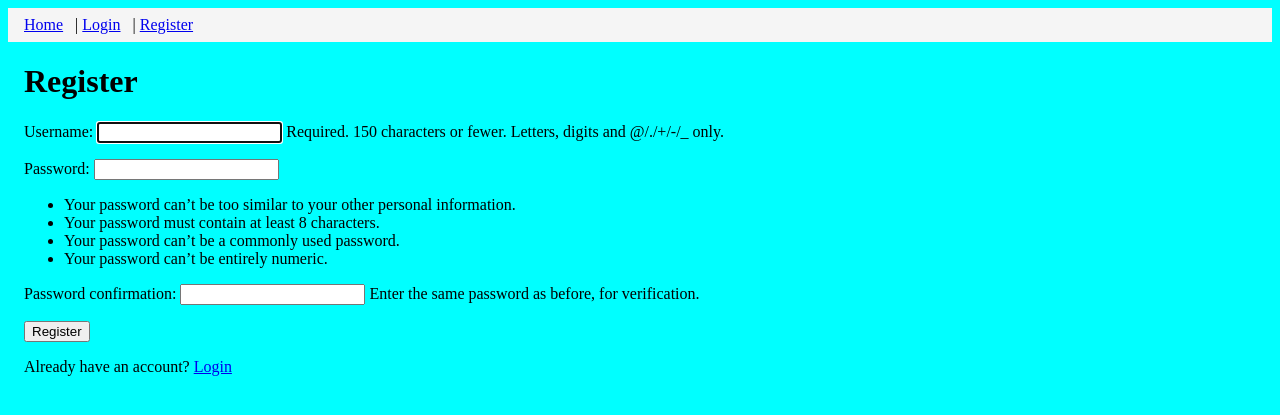
After one commit to pandyahariom/django, a Django app: page /accounts/register/ in a window 1280 px wide. The commit adds this page. Shown: the top 415 px of the page. Run offline with Django 4.2, Linux system fonts and the light colour scheme.

Commit message:
[IMP] Add login, logout, registration functionality. Redict user to login page if attempt to access any page directly. Add a base.html with a header that shows username and nav links, and make other templates extend it

```diff
--- a/djangotutorial/mysite/settings.py
+++ b/djangotutorial/mysite/settings.py
@@ -119,6 +119,8 @@ USE_TZ = True
 # https://docs.djangoproject.com/en/4.2/howto/static-files/
 
 STATIC_URL = 'static/'
+LOGIN_URL = '/accounts/login/'
+LOGIN_REDIRECT_URL = '/'
 
 # Default primary key field type
 # https://docs.djangoproject.com/en/4.2/ref/settings/#default-auto-field
--- /dev/null
+++ b/djangotutorial/mysite/templates/base.html
@@ -0,0 +1,37 @@
+{% load static %}
+<!doctype html>
+<html lang="en">
+<head>
+    <meta charset="utf-8">
+    <meta name="viewport" content="width=device-width, initial-scale=1">
+    <title>{% block title %}MySite{% endblock %}</title>
+    <link rel="stylesheet" href="{% static 'polls/style.css' %}">
+    <style>
+        header { background: #f5f5f5; padding: .5rem 1rem; margin-bottom: 1rem }
+        nav a { margin-right: .5rem }
+        main { padding: 0 1rem }
+    </style>
+</head>
+<body>
+    <header>
+        <nav>
+            <a href="{% url 'index' %}">Home</a>
+            {% if request.user.is_authenticated %}
+                | Hello, {{ request.user.username }} (
+                    <form action="{% url 'logout' %}" method="post" style="display:inline; margin:0;">
+                        {% csrf_token %}
+                        <button type="submit" style="background:none;border:none;padding:0;color:inherit;cursor:pointer;text-decoration:underline;">Logout</button>
+                    </form>
+                )
+            {% else %}
+                | <a href="{% url 'login' %}">Login</a>
+                | <a href="{% url 'register' %}">Register</a>
+            {% endif %}
+        </nav>
+    </header>
+
+    <main>
+        {% block content %}{% endblock %}
+    </main>
+</body>
+</html>
--- /dev/null
+++ b/djangotutorial/mysite/templates/registration/register.html
@@ -0,0 +1,13 @@
+{% extends 'base.html' %}
+
+{% block title %}Register{% endblock %}
+
+{% block content %}
+    <h1>Register</h1>
+    <form method="post">
+        {% csrf_token %}
+        {{ form.as_p }}
+        <button type="submit">Register</button>
+    </form>
+    <p>Already have an account? <a href="{% url 'login' %}">Login</a></p>
+{% endblock %}
--- a/djangotutorial/mysite/urls.py
+++ b/djangotutorial/mysite/urls.py
@@ -21,6 +21,9 @@ from . import views
 urlpatterns = [
     # root index that lists installed apps
     path("", views.apps_index, name="index"),
+    # authentication (login/logout) and registration
+    path("accounts/", include("django.contrib.auth.urls")),
+    path("accounts/register/", views.register, name="register"),
     path("polls/", include("polls.urls")),
     path('admin/', admin.site.urls),
 ]
--- a/djangotutorial/mysite/views.py
+++ b/djangotutorial/mysite/views.py
@@ -1,5 +1,9 @@
 from django.conf import settings
 from django.shortcuts import render
+from django.contrib.auth import login
+from django.contrib.auth.forms import UserCreationForm
+from django.shortcuts import redirect
+from django.views.decorators.http import require_http_methods
 
 
 def apps_index(request):
@@ -24,3 +28,23 @@ def apps_index(request):
             apps.append(app_label)
 
     return render(request, "index.html", {"apps": apps})
+
+
+@require_http_methods(["GET", "POST"])
+def register(request):
+    """Simple user registration view using Django's built-in UserCreationForm.
+
+    On successful registration the user will be logged in and redirected
+    to the site root.
+    """
+    if request.method == "POST":
+        form = UserCreationForm(request.POST)
+        if form.is_valid():
+            user = form.save()
+            # Log the user in and redirect to the index
+            login(request, user)
+            return redirect("index")
+    else:
+        form = UserCreationForm()
+
+    return render(request, "registration/register.html", {"form": form})
--- a/djangotutorial/polls/templates/polls/detail.html
+++ b/djangotutorial/polls/templates/polls/detail.html
@@ -1,3 +1,8 @@
+{% extends 'base.html' %}
+
+{% block title %}{{ question.question_text }}{% endblock %}
+
+{% block content %}
 <form action="{% url 'polls:vote' question.id %}" method="post">
 {% csrf_token %}
 <fieldset>
@@ -10,3 +15,4 @@
 </fieldset>
 <input type="submit" value="Vote">
 </form>
+{% endblock %}
--- a/djangotutorial/polls/templates/polls/results.html
+++ b/djangotutorial/polls/templates/polls/results.html
@@ -1,3 +1,8 @@
+{% extends 'base.html' %}
+
+{% block title %}Results — {{ question.question_text }}{% endblock %}
+
+{% block content %}
 <h1>{{ question.question_text }}</h1>
 
 <ul>
@@ -7,3 +12,4 @@
 </ul>
 
 <a href="{% url 'polls:detail' question.id %}">Vote again?</a>
+{% endblock %}
```
Also changed, not shown: djangotutorial/mysite/templates/index.html (+6 -15 lines), djangotutorial/mysite/templates/registration/logged_out.html (added, +9 -0 lines), djangotutorial/mysite/templates/registration/login.html (added, +13 -0 lines), djangotutorial/polls/templates/polls/index.html (+5 -2 lines), djangotutorial/polls/views.py (+7 -4 lines).
